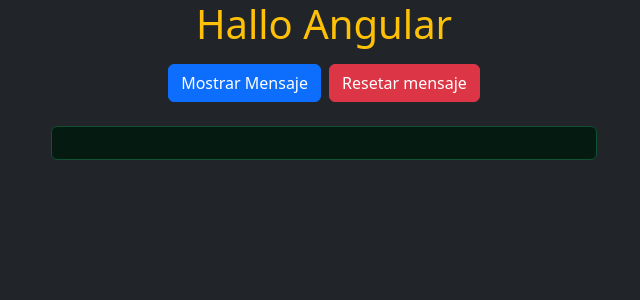
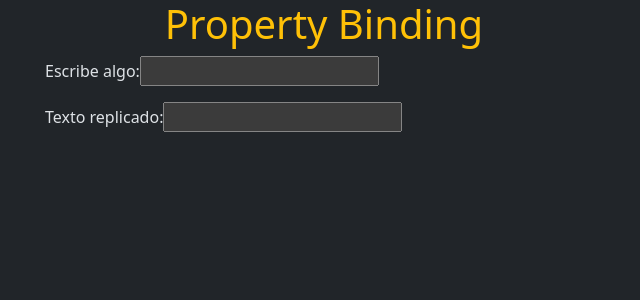
Before and after one commit to fjjt3/Angular2024, an Angular app: page / in a window 1280 px wide. Shown: the top 300 px of the page, without its empty margins (316-956 px from the left). Built offline with nearby package versions, Linux system fonts and the light colour scheme.

Commit message:
Property Binding

```diff
--- a/src/app/app.component.html
+++ b/src/app/app.component.html
@@ -1,4 +1,4 @@
 <div class="container">
     <h1 class="text-center text-warning">{{title}}</h1>
-    <app-mostrar-mensaje/>
+    <app-replicador/>
 </div>
--- a/src/app/app.component.ts
+++ b/src/app/app.component.ts
@@ -6,15 +6,16 @@
 import { PadreComponent } from "./padre/padre.component";
 import { HijoComponent } from "./hijo/hijo.component";
 import { MostrarMensajeComponent } from "./mostrar-mensaje/mostrar-mensaje.component";
+import { ReplicadorComponent } from "./replicador/replicador.component";
 
 
 @Component({
   selector: 'app-root',
   standalone: true,
-  imports: [RouterOutlet, NuevoComponenteComponent, ComponenteEnLineaComponent, InterpolacionComponent, PadreComponent, HijoComponent, MostrarMensajeComponent],
+  imports: [RouterOutlet, NuevoComponenteComponent, ComponenteEnLineaComponent, InterpolacionComponent, PadreComponent, HijoComponent, MostrarMensajeComponent, ReplicadorComponent],
   templateUrl: './app.component.html',
   styleUrl: './app.component.css'
 })
 export class AppComponent {
-  title = 'Hallo Angular';
+  title = 'Property Binding';
 }
--- /dev/null
+++ b/src/app/replicador/replicador.component.html
@@ -0,0 +1,13 @@
+<div class="d-flex justify-content-center">
+    <div class="w-50">
+        <div class="mb-3">
+            <label for="inputTexto">Escribe algo:</label>
+            <input type="inputTexto" type="text" (input)="actualizarTexto($event)"/>
+        </div>
+        <div class="mb-3">
+            <label for="replicarTexto">Texto replicado:</label>
+            <input id="replicarTexto" type="text" [value]="texto" readonly>
+        </div>
+    </div>
+
+</div>
--- /dev/null
+++ b/src/app/replicador/replicador.component.ts
@@ -0,0 +1,17 @@
+import { Component } from '@angular/core';
+
+@Component({
+  selector: 'app-replicador',
+  standalone: true,
+  imports: [],
+  templateUrl: './replicador.component.html',
+  styleUrl: './replicador.component.css',
+})
+export class ReplicadorComponent {
+  texto: string = '';
+
+  actualizarTexto(evento: Event) {
+    const elementoInput = evento.target as HTMLInputElement;
+    this.texto = elementoInput.value;
+  }
+}
```
Also changed, not shown: src/app/replicador/replicador.component.css (added).
